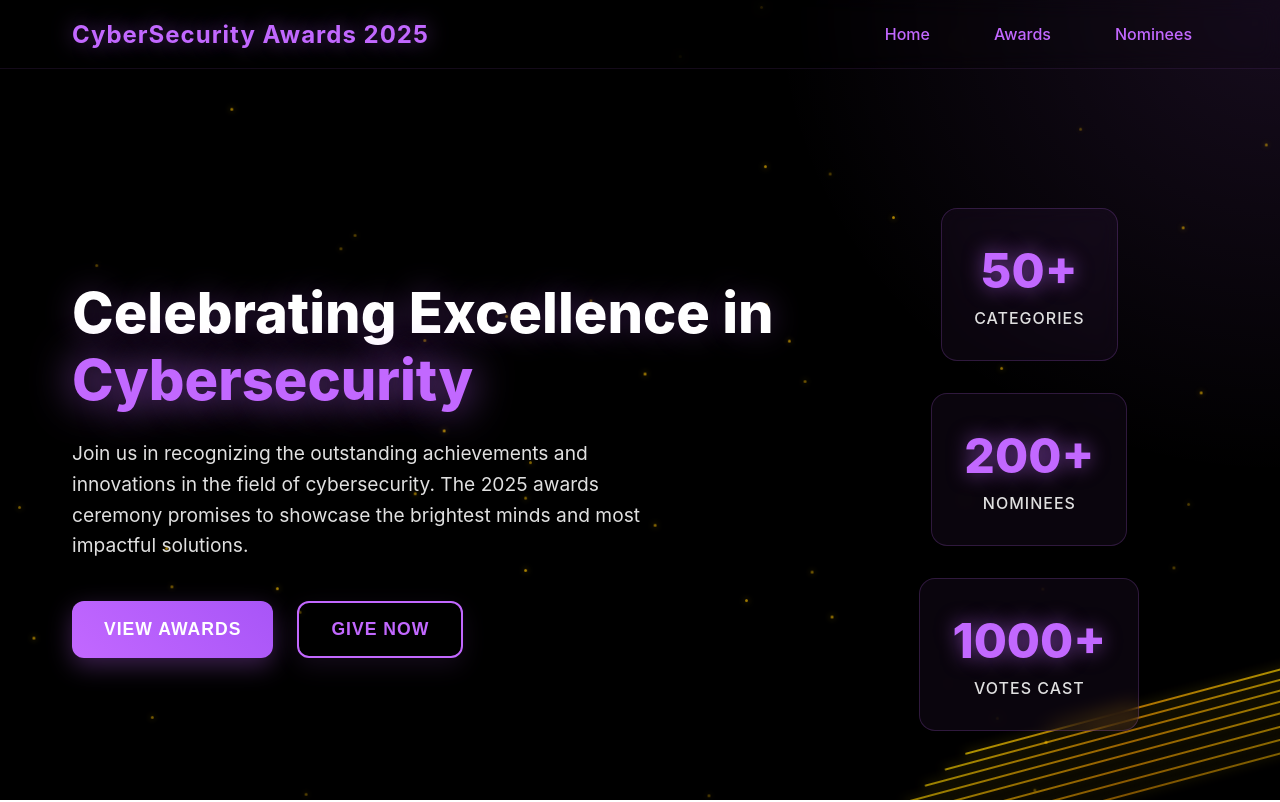
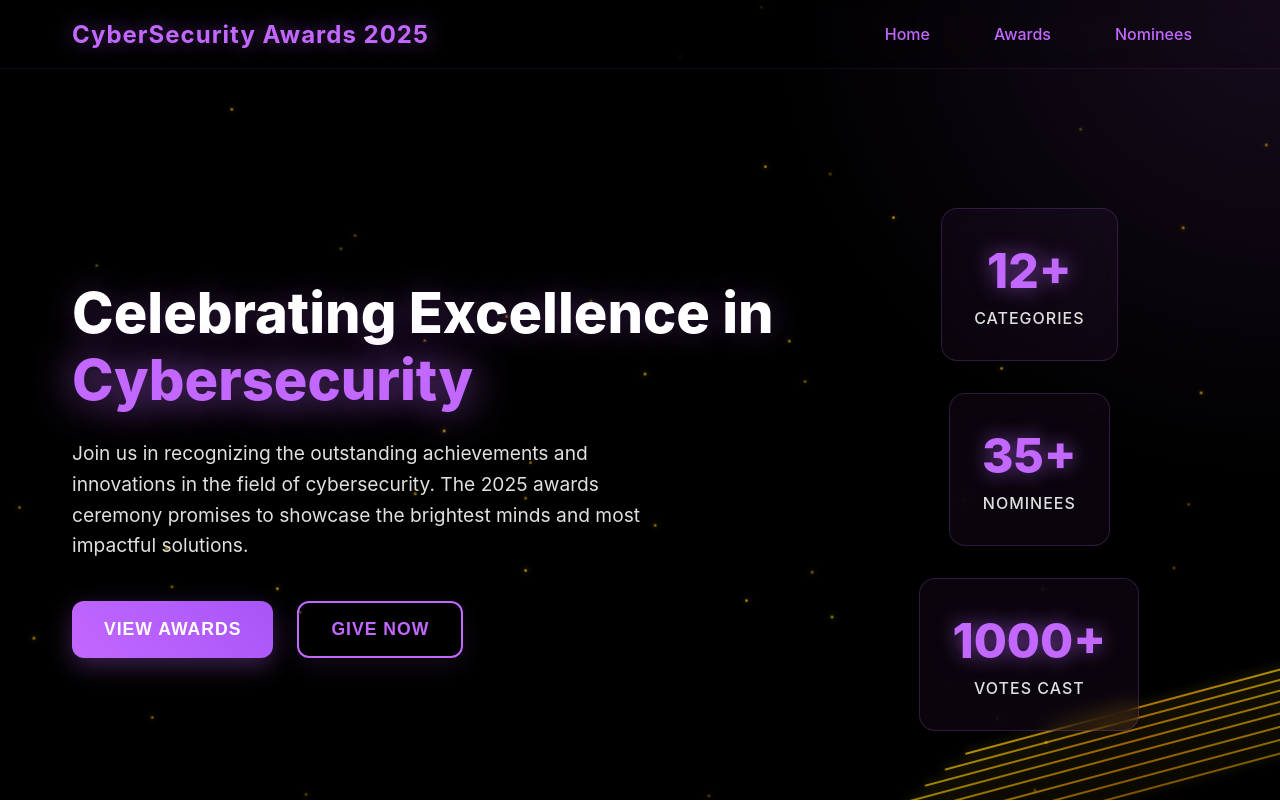
Before and after one commit to EmersonSpiff/cybersecurityawards2025, a React (Create React App) app: page / in a window 1280 px wide. Shown: the top 802 px of the page. Built offline with nearby package versions, Linux system fonts and the light colour scheme; the HTML template or start-up script is replaced by a standard one.

Commit message:
Update hero statistics: 12+ categories, 35+ nominees

```diff
--- a/src/components/Hero.tsx
+++ b/src/components/Hero.tsx
@@ -26,11 +26,11 @@
         </div>
         <div className="hero-stats">
           <div className="stat-item">
-            <div className="stat-number">50+</div>
+            <div className="stat-number">12+</div>
             <div className="stat-label">Categories</div>
           </div>
           <div className="stat-item">
-            <div className="stat-number">200+</div>
+            <div className="stat-number">35+</div>
             <div className="stat-label">Nominees</div>
           </div>
           <div className="stat-item">
```
